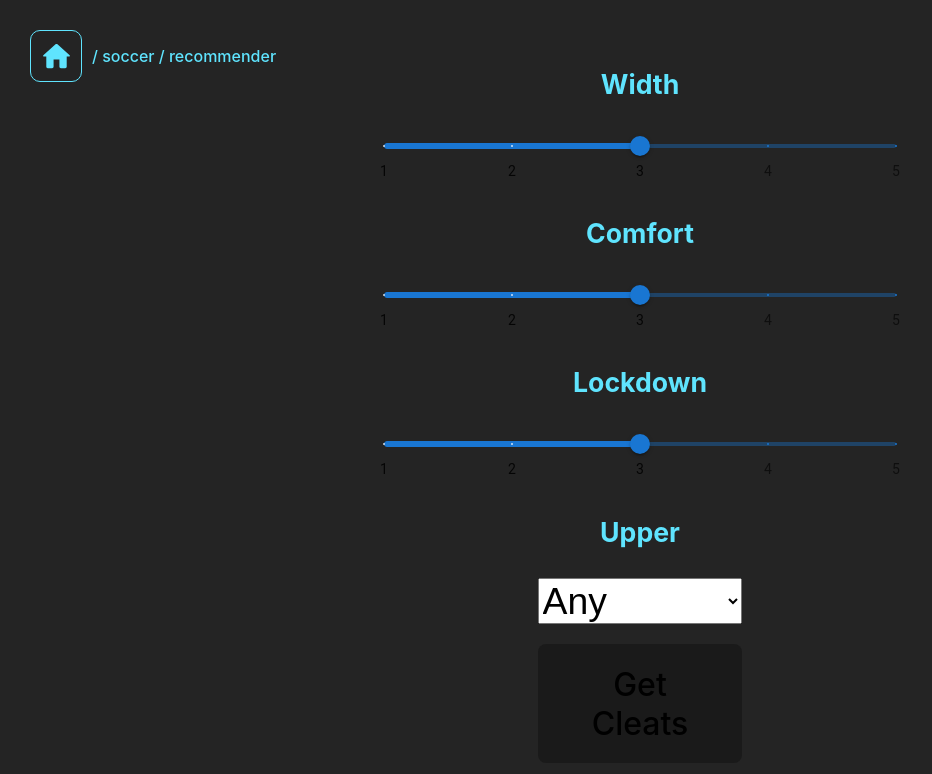
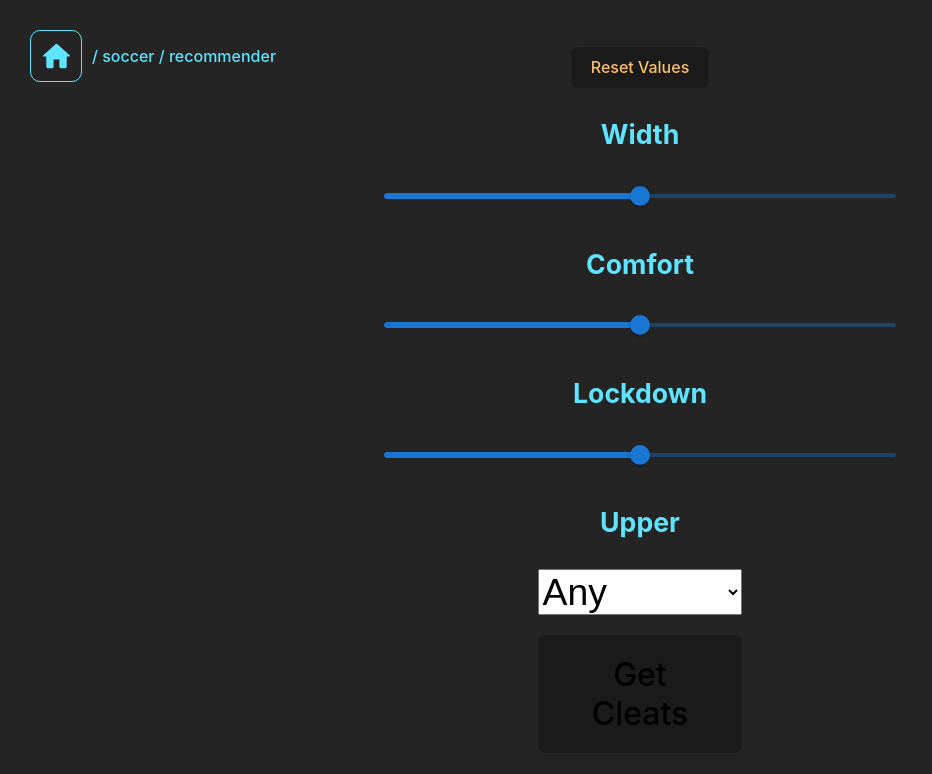
Before and after one commit to Cbain10/cleat-culture, a React (Vite) app: page /soccer/recommender in a window 1280 px wide. Shown: the top 774 px of the page, without its empty margins (0-932 px from the left). Built offline with nearby package versions, Linux system fonts and the light colour scheme.

Commit message:
changes to slider for resetting values

```diff
--- a/src/views/soccerView/cleatPage/CleatPage.tsx
+++ b/src/views/soccerView/cleatPage/CleatPage.tsx
@@ -8,6 +8,8 @@ import { Nav } from '../../../components/nav/Nav';
 import { useCleats } from '../../../contexts/CleatContext';
 
 const CleatPage = () => {
+
+    const { setCleats } = useCleats();
 
     const { cleats } = useCleats();
     console.log('context', cleats);
@@ -36,7 +38,7 @@ const CleatPage = () => {
 
     return (
         <div className="cleat-page-container">
-            <Nav />
+            <Nav onClick={() => setCleats(undefined)}/>
             {loading &&
                 <ClipLoader
                     color={'#5fe4fe'}
--- a/src/views/soccerView/recommender/Recommender.css
+++ b/src/views/soccerView/recommender/Recommender.css
@@ -12,6 +12,10 @@
         align-items: center;
         width: 100vw;
         height: 100vh;
+
+        .reset-btn {
+            color: var(--secondary-color);
+        }
 
         .selection-category {
             text-align: center;
@@ -52,7 +56,7 @@
         align-items: center;
         width: 100vw;
 
-        .reset-btn {
+        .clear-btn {
             position: absolute;
             top: 4vh;
             left: 59vw;
--- a/src/views/soccerView/recommender/Recommender.tsx
+++ b/src/views/soccerView/recommender/Recommender.tsx
@@ -43,30 +43,29 @@ const Recommender = () => {
         setWidth(3);
         setLockdown(3);
         setUpper('any');
+    }
+
+    const clearCleats = () => {
         setCleats(undefined);
     }
-
-    const marks = [
-        { value: 1, label: '1' },
-        { value: 2, label: '2' },
-        { value: 3, label: '3' },
-        { value: 4, label: '4' },
-        { value: 5, label: '5' }
-    ]
 
     const SelectionsSection = () => {
         return (
             <div className='selections-container'>
                 <div className="selection-category">
+                <button
+                    className="reset-btn"
+                    onClick={resetValuesHandler}
+                >Reset Values</button>
                     <h3 className="category">Width</h3>
                     <Slider
+                        valueLabelDisplay="auto"
                         value={width}
                         onChange={(e, val) => {
                             console.log(e);
                             setWidth(Array.isArray(val) ? val[0] : val)
                         }}
                         step={1}
-                        marks={marks}
                         min={1}
                         max={5}
                     />
@@ -74,13 +73,13 @@ const Recommender = () => {
                 <div className="selection-category">
                     <h3 className="category">Comfort</h3>
                     <Slider
+                        valueLabelDisplay="auto"
                         value={comfort}
                         onChange={(e, val) => {
                             console.log(e);
                             setComfort(Array.isArray(val) ? val[0] : val)
                         }}
                         step={1}
-                        marks={marks}
                         min={1}
                         max={5}
                     />
@@ -88,13 +87,13 @@ const Recommender = () => {
                 <div className="selection-category">
                     <h3 className="category">Lockdown</h3>
                     <Slider
+                        valueLabelDisplay="auto"
                         value={lockdown}
                         onChange={(e, val) => {
                             console.log(e);
                             setLockdown(Array.isArray(val) ? val[0] : val)
                         }}
                         step={1}
-                        marks={marks}
                         min={1}
                         max={5}
                     />
@@ -130,9 +129,9 @@ const Recommender = () => {
             <div className='results-section'>
                 <h1>Results:</h1>
                 <button
-                    className="reset-btn"
-                    onClick={resetValuesHandler}
-                >Reset</button>
+                    className="clear-btn"
+                    onClick={clearCleats}
+                >Back to Selections</button>
                 <br />
                 {cleats?.length === 0 &&
                     <div>Sorry, no results</div>
```
